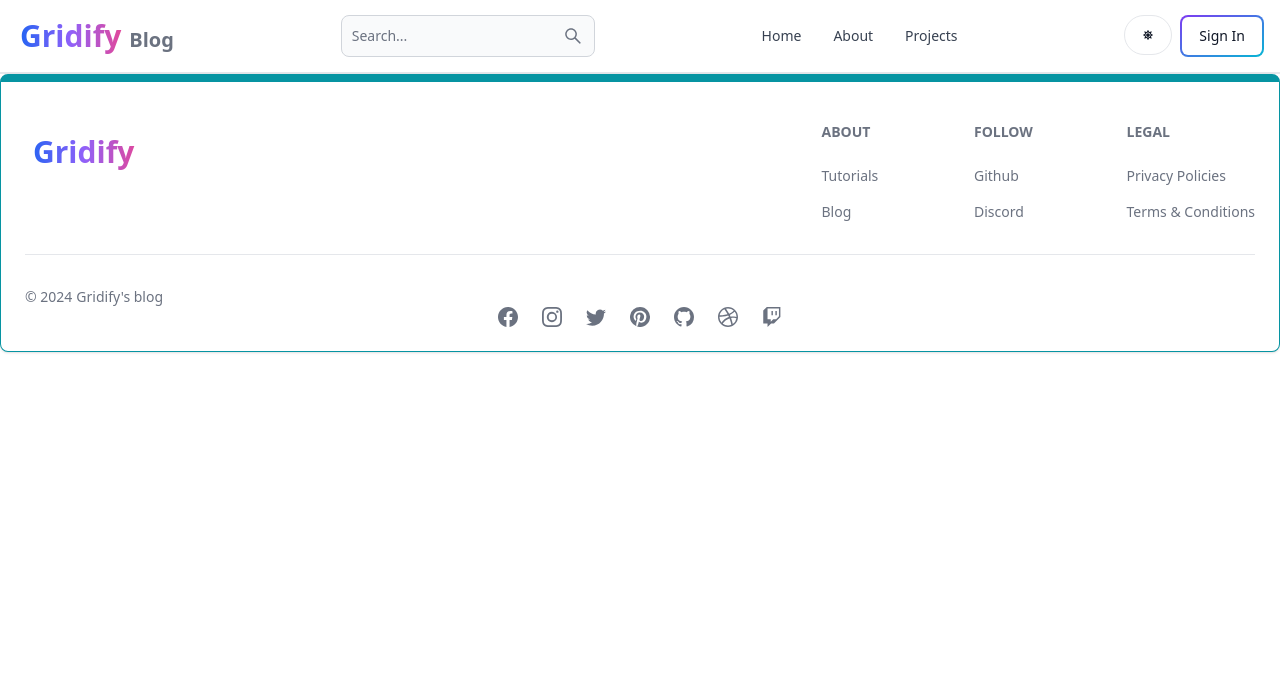
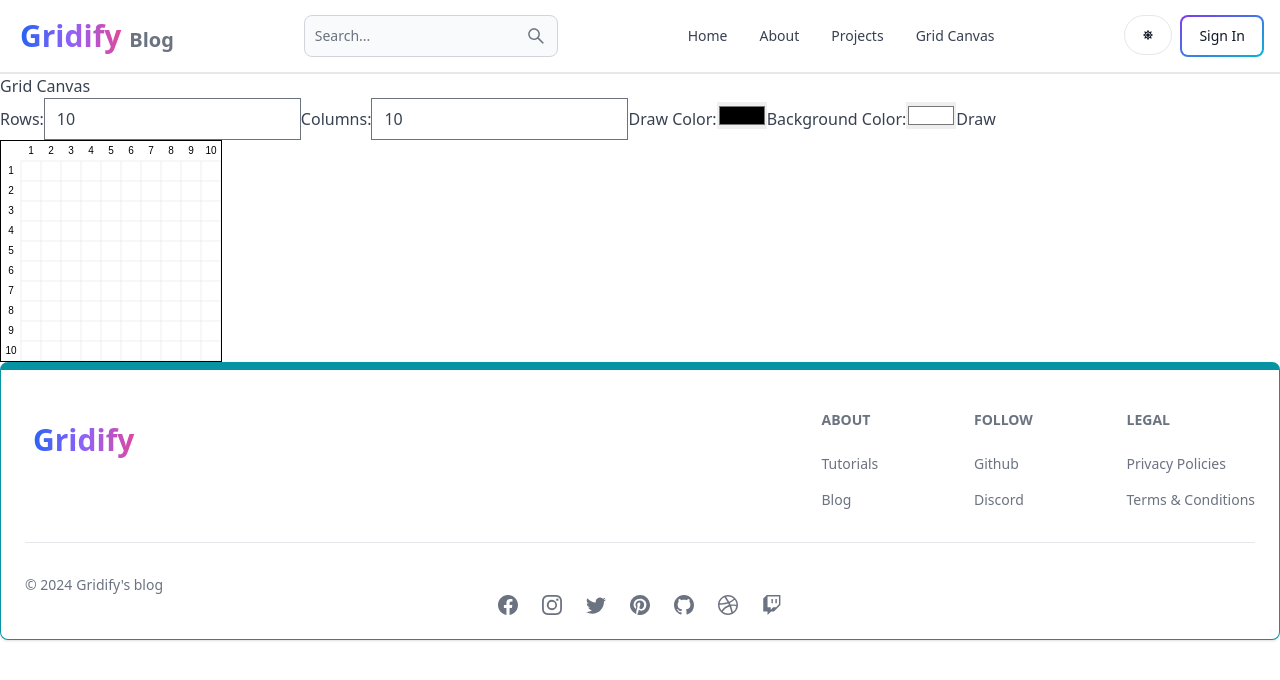
Before and after one commit to ShanaGari7/mern-blog, a React (Vite) app in the folder client/: page /grid in a window 1280 px wide. Shown: the top 680 px of the page. Built offline with nearby package versions, Linux system fonts and the light colour scheme; no server answers.

Commit message:
added gridCanvas cta and in menu

```diff
--- a/client/src/App.jsx
+++ b/client/src/App.jsx
@@ -14,6 +14,8 @@ import UpdatePost from "./pages/UpdatePost";
 import PostPage from "./pages/PostPage";
 import ScrollToTop from "./components/ScrollToTop";
 import Search from "./pages/Search";
+import GridCanvas from "./pages/GridCanvas";
+import NotFound from "./pages/NotFound"; // Import the NotFound component
 
 export default function App() {
   return (
@@ -25,7 +27,7 @@ export default function App() {
         <Route path="/about" element={<About />} />
         <Route path="/sign-in" element={<SignIn />} />
         <Route path="/sign-up" element={<SignUp />} />
-        <Route path='/search' element={<Search />} />
+        <Route path="/search" element={<Search />} />
         <Route element={<PrivateRoute />}>
           <Route path="/dashboard" element={<Dashboard />} />
         </Route>
@@ -35,6 +37,8 @@ export default function App() {
         </Route>
         <Route path="/projects" element={<Projects />} />
         <Route path="/post/:postSlug" element={<PostPage />} />
+        <Route path="/grid" element={<GridCanvas />} />
+        <Route path="*" element={<NotFound />} /> {/* Catch-all route */}
       </Routes>
       <Footer />
     </BrowserRouter>
--- a/client/src/components/Header.jsx
+++ b/client/src/components/Header.jsx
@@ -1,11 +1,11 @@
-import { Avatar, Button, Dropdown, Navbar, TextInput } from 'flowbite-react';
-import { Link, useLocation, useNavigate } from 'react-router-dom';
-import { AiOutlineSearch } from 'react-icons/ai';
-import { FaMoon, FaSun } from 'react-icons/fa';
-import { useSelector, useDispatch } from 'react-redux';
-import { toggleTheme } from '../redux/theme/themeSlice';
-import { signoutSuccess } from '../redux/user/userSlice';
-import { useEffect, useState } from 'react';
+import { Avatar, Button, Dropdown, Navbar, TextInput } from "flowbite-react";
+import { Link, useLocation, useNavigate } from "react-router-dom";
+import { AiOutlineSearch } from "react-icons/ai";
+import { FaMoon, FaSun } from "react-icons/fa";
+import { useSelector, useDispatch } from "react-redux";
+import { toggleTheme } from "../redux/theme/themeSlice";
+import { signoutSuccess } from "../redux/user/userSlice";
+import { useEffect, useState } from "react";
 
 export default function Header() {
   const path = useLocation().pathname;
@@ -14,11 +14,11 @@ export default function Header() {
   const dispatch = useDispatch();
   const { currentUser } = useSelector((state) => state.user);
   const { theme } = useSelector((state) => state.theme);
-  const [searchTerm, setSearchTerm] = useState('');
+  const [searchTerm, setSearchTerm] = useState("");
 
   useEffect(() => {
     const urlParams = new URLSearchParams(location.search);
-    const searchTermFromUrl = urlParams.get('searchTerm');
+    const searchTermFromUrl = urlParams.get("searchTerm");
     if (searchTermFromUrl) {
       setSearchTerm(searchTermFromUrl);
     }
@@ -26,8 +26,8 @@ export default function Header() {
 
   const handleSignout = async () => {
     try {
-      const res = await fetch('/api/user/signout', {
-        method: 'POST',
+      const res = await fetch("/api/user/signout", {
+        method: "POST",
       });
       const data = await res.json();
       if (!res.ok) {
@@ -42,7 +42,7 @@ export default function Header() {
 
   const handleSearch = () => {
     const urlParams = new URLSearchParams(location.search);
-    urlParams.set('searchTerm', searchTerm);
+    urlParams.set("searchTerm", searchTerm);
     const searchQuery = urlParams.toString();
     navigate(`/search?${searchQuery}`);
   };
@@ -53,59 +53,65 @@ export default function Header() {
   };
 
   return (
-    <Navbar className='border-b-2'>
+    <Navbar className="border-b-2">
       <Link
-        to='/'
-        className='self-center whitespace-nowrap text-sm sm:text-xl font-semibold dark:text-white'
+        to="/"
+        className="self-center whitespace-nowrap text-sm sm:text-xl font-semibold dark:text-white"
       >
-         <span className='px-1 py-2 bg-gradient-to-r from-blue-600 via-purple-500 to-pink-500 inline-block text-transparent bg-clip-text font-bold text-3xl'>Gridify</span>
-         <span className='ml-1 text-gray-500 dark:text-gray-200'>Blog</span>
+        <span className="px-1 py-2 bg-gradient-to-r from-blue-600 via-purple-500 to-pink-500 inline-block text-transparent bg-clip-text font-bold text-3xl">
+          Gridify
+        </span>
+        <span className="ml-1 text-gray-500 dark:text-gray-200">Blog</span>
       </Link>
       <form onSubmit={handleSubmit}>
         <TextInput
-          type='text'
-          placeholder='Search...'
+          type="text"
+          placeholder="Search..."
           rightIcon={AiOutlineSearch}
-          className='hidden lg:inline'
+          className="hidden lg:inline"
           value={searchTerm}
           onChange={(e) => setSearchTerm(e.target.value)}
         />
       </form>
-      <Button className='w-12 h-10 lg:hidden' color='gray' onClick={handleSearch}>
+      <Button
+        className="w-12 h-10 lg:hidden"
+        color="gray"
+        onClick={handleSearch}
+      >
         <AiOutlineSearch />
       </Button>
-      <div className='flex gap-2 md:order-2'>
+      <div className="flex gap-2 md:order-2">
         <Button
-          className='w-12 h-10 hidden sm:inline'
-          color='gray'
+          className="w-12 h-10 hidden sm:inline"
+          color="gray"
           pill
           onClick={() => dispatch(toggleTheme())}
         >
-          {theme === 'light' ? <FaSun /> : <FaMoon />}
+          {theme === "light" ? <FaSun /> : <FaMoon />}
         </Button>
         {currentUser ? (
           <Dropdown
             arrowIcon={false}
             inline
             label={
-              <Avatar alt='user' img={currentUser.profilePicture} rounded />
+              <Avatar alt="user" img={currentUser.profilePicture} rounded />
             }
           >
             <Dropdown.Header>
-              <span className='block text-sm'>@{currentUser.username}</span>
-              <span className='block text-sm font-medium truncate'>
+              <span className="block text-sm">@{currentUser.username}</span>
+              <span className="block text-sm font-medium truncate">
                 {currentUser.email}
               </span>
             </Dropdown.Header>
-            <Link to={'/dashboard?tab=profile'}>
+            <Link to={"/dashboard?tab=profile"}>
               <Dropdown.Item>Profile</Dropdown.Item>
             </Link>
             <Dropdown.Divider />
             <Dropdown.Item onClick={handleSignout}>Sign out</Dropdown.Item>
           </Dropdown>
         ) : (
-          <Link to='/sign-in'>
-            <Button gradientDuoTone='purpleToBlue' outline>
+          <Link to="/sign-in">
+            <Button gradientDuoTone="purpleToBlue" outline>
               Sign In
             </Button>
           </Link>
@@ -113,14 +119,17 @@ export default function Header() {
         <Navbar.Toggle />
       </div>
       <Navbar.Collapse>
-        <Navbar.Link active={path === '/'} as={'div'}>
-          <Link to='/'>Home</Link>
+        <Navbar.Link active={path === "/"} as={"div"}>
+          <Link to="/">Home</Link>
         </Navbar.Link>
-        <Navbar.Link active={path === '/about'} as={'div'}>
-          <Link to='/about'>About</Link>
+        <Navbar.Link active={path === "/about"} as={"div"}>
+          <Link to="/about">About</Link>
         </Navbar.Link>
-        <Navbar.Link active={path === '/projects'} as={'div'}>
-          <Link to='/projects'>Projects</Link>
+        <Navbar.Link active={path === "/projects"} as={"div"}>
+          <Link to="/projects">Projects</Link>
+        </Navbar.Link>
+        <Navbar.Link active={path === "../components/GridCanvasCTA"} as={"div"}>
+          <Link to="../coomponents/GridCanvasCTA">Grid Canvas</Link>
         </Navbar.Link>
       </Navbar.Collapse>
     </Navbar>
--- /dev/null
+++ b/client/src/pages/GridCanvas.jsx
@@ -0,0 +1,149 @@
+import React, { useState, useRef, useEffect } from "react";
+
+function GridCanvas() {
+  const canvasRef = useRef(null);
+  const [gridRows, setGridRows] = useState(10);
+  const [gridCols, setGridCols] = useState(10);
+  const [drawColor, setDrawColor] = useState("#000000");
+  const [bgColor, setBgColor] = useState("#FFFFFF");
+  const [eraseMode, setEraseMode] = useState(false);
+  const [drawing, setDrawing] = useState(false);
+
+  useEffect(() => {
+    drawGrid();
+  }, [gridRows, gridCols, bgColor]);
+
+  const drawGrid = () => {
+    const canvas = canvasRef.current;
+    const ctx = canvas.getContext("2d");
+    const cellSize = 20;
+    const offset = 20; // Offset for numbering
+    canvas.width = gridCols * cellSize + offset;
+    canvas.height = gridRows * cellSize + offset;
+
+    ctx.clearRect(0, 0, canvas.width, canvas.height);
+    ctx.fillStyle = bgColor;
+    ctx.fillRect(0, 0, canvas.width, canvas.height);
+
+    ctx.strokeStyle = "#ddd";
+    ctx.lineWidth = 0.5;
+
+    // Draw the grid lines
+    for (let x = 0; x <= canvas.width; x += cellSize) {
+      ctx.moveTo(x + offset, offset);
+      ctx.lineTo(x + offset, canvas.height);
+    }
+
+    for (let y = 0; y <= canvas.height; y += cellSize) {
+      ctx.moveTo(offset, y + offset);
+      ctx.lineTo(canvas.width, y + offset);
+    }
+
+    ctx.stroke();
+
+    // Draw row and column numbers
+    ctx.fillStyle = "#000";
+    ctx.font = "10px Arial";
+    ctx.textAlign = "center";
+    ctx.textBaseline = "middle";
+
+    for (let col = 0; col < gridCols; col++) {
+      const x = offset + col * cellSize + cellSize / 2;
+      ctx.fillText(col + 1, x, offset / 2);
+    }
+
+    for (let row = 0; row < gridRows; row++) {
+      const y = offset + row * cellSize + cellSize / 2;
+      ctx.fillText(row + 1, offset / 2, y);
+    }
+  };
+
+  const fillCell = (e) => {
+    const canvas = canvasRef.current;
+    const ctx = canvas.getContext("2d");
+    const rect = canvas.getBoundingClientRect();
+    const x = e.clientX - rect.left - 20;
+    const y = e.clientY - rect.top - 20;
+
+    if (x < 0 || y < 0) return;
+
+    const col = Math.floor(x / 20);
+    const row = Math.floor(y / 20);
+
+    if (col >= gridCols || row >= gridRows) return;
+
+    ctx.fillStyle = eraseMode ? bgColor : drawColor;
+    ctx.fillRect(col * 20 + 21, row * 20 + 21, 18, 18); // Fill only the inside of the cell
+  };
+
+  const handleMouseDown = (e) => {
+    setDrawing(true);
+    fillCell(e);
+  };
+
+  const handleMouseMove = (e) => {
+    if (drawing) {
+      fillCell(e);
+    }
+  };
+
+  const handleMouseUp = () => {
+    setDrawing(false);
+  };
+
+  return (
+    <div>
+      <h1>Grid Canvas</h1>
+      <div>
+        <label>
+          Rows:
+          <input
+            type="number"
+            value={gridRows}
+            onChange={(e) => setGridRows(Number(e.target.value))}
+          />
+        </label>
+        <label>
+          Columns:
+          <input
+            type="number"
+            value={gridCols}
+            onChange={(e) => setGridCols(Number(e.target.value))}
+          />
+        </label>
+        <label>
+          Draw Color:
+          <input
+            type="color"
+            value={drawColor}
+            onChange={(e) => setDrawColor(e.target.value)}
+          />
+        </label>
+        <label>
+          Background Color:
+          <input
+            type="color"
+            value={bgColor}
+            onChange={(e) => setBgColor(e.target.value)}
+          />
+        </label>
+        <button onClick={() => setEraseMode(!eraseMode)}>
+          {eraseMode ? "Erase" : "Draw"}
+        </button>
+      </div>
+      <canvas
+        ref={canvasRef}
+        onMouseDown={handleMouseDown}
+        onMouseMove={handleMouseMove}
+        onMouseUp={handleMouseUp}
+        onMouseOut={handleMouseUp}
+        style={{
+          border: "1px solid #000",
+          cursor: eraseMode ? "crosshair" : "pointer",
+        }}
+      ></canvas>
+    </div>
+  );
+}
+
+export default GridCanvas;
--- a/client/src/pages/Home.jsx
+++ b/client/src/pages/Home.jsx
@@ -2,6 +2,7 @@ import { Link } from 'react-router-dom';
 import CallToAction from '../components/CallToAction';
 import { useEffect, useState } from 'react';
 import PostCard from '../components/PostCard';
+import GridCanvasCTA from '../components/GridCanvasCTA'
 
 export default function Home() {
   const [posts, setPosts] = useState([]);
@@ -33,6 +34,10 @@ export default function Home() {
         <CallToAction />
       </div>
 
+      <div className='mt-6 p-3 bg-amber-100 dark:bg-slate-700'>
+        <GridCanvasCTA />
+      </div>
+
       <div className='max-w-6xl mx-auto p-3 flex flex-col gap-8 py-7'>
         {posts && posts.length > 0 && (
           <div className='flex flex-col gap-6'>
--- /dev/null
+++ b/client/src/pages/NotFound.jsx
@@ -0,0 +1,12 @@
+import React from 'react';
+
+function NotFound() {
+  return (
+    <div>
+      <h1>404 - Not Found</h1>
+      <p>The page you are looking for does not exist.</p>
+    </div>
+  );
+}
+
+export default NotFound;
```
Also changed, not shown: client/src/components/GridCanvasCTA.jsx (added, +27 -0 lines).
